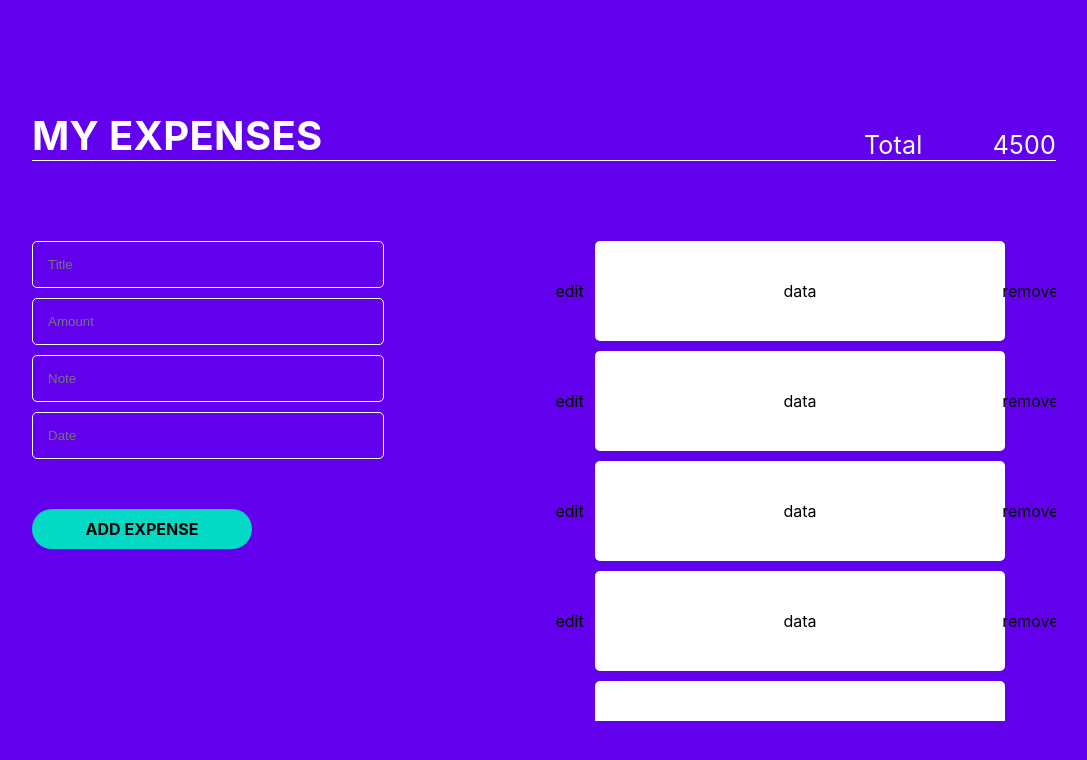
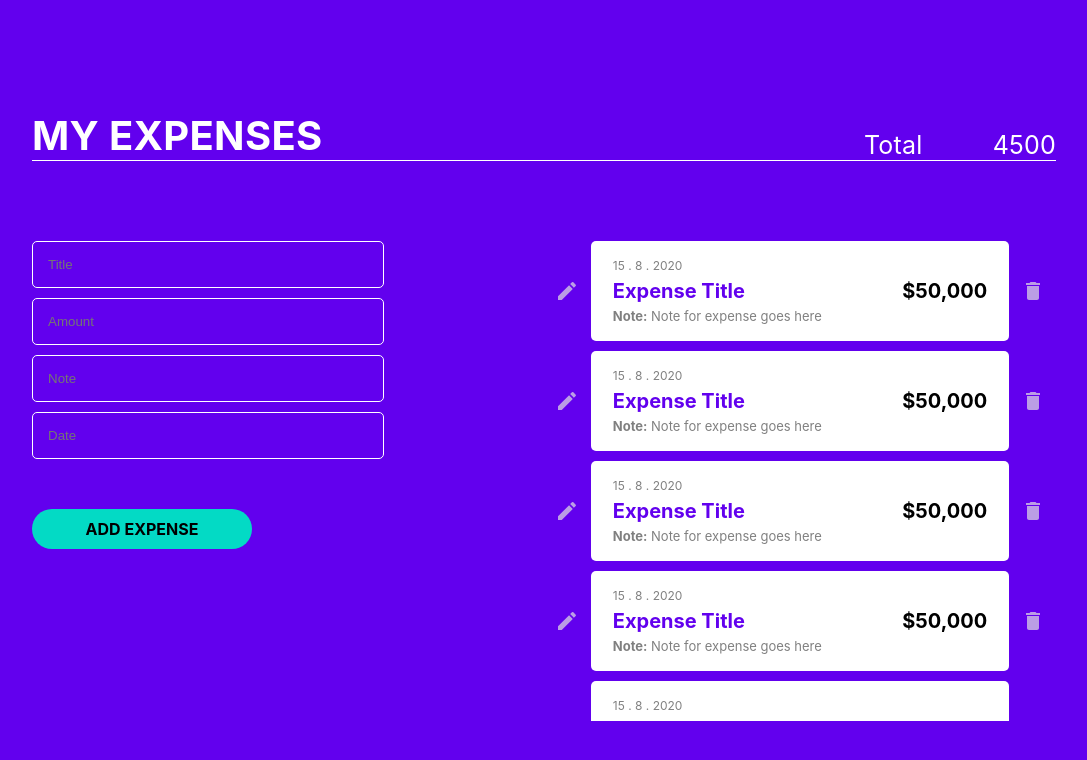
Before and after one commit to Har-SHAW/stackmaze_assignment_reactjs, a React (Create React App) app: page / in a window 1280 px wide. Shown: the top 760 px of the page, without its empty margins (96-1183 px from the left). Built offline with nearby package versions, Linux system fonts and the light colour scheme.

Commit message:
list elements design completed

```diff
--- a/package.json
+++ b/package.json
@@ -3,6 +3,8 @@
   "version": "0.1.0",
   "private": true,
   "dependencies": {
+    "@material-ui/core": "^4.11.0",
+    "@material-ui/icons": "^4.9.1",
     "@testing-library/jest-dom": "^4.2.4",
     "@testing-library/react": "^9.3.2",
     "@testing-library/user-event": "^7.1.2",
--- a/src/App.css
+++ b/src/App.css
@@ -12,7 +12,6 @@
     animation: App-logo-spin infinite 20s linear;
   }
 }
-
 
 .expText {
   font-size: 40px;
@@ -34,10 +33,20 @@
   opacity: 1;
 }
 
-.listEle{
+.listEle {
   height: 100px;
   width: 40vw;
   margin-bottom: 10px;
   display: flex;
   flex-direction: row;
 }
+
+input {
+  margin-bottom: 10px;
+  width: 25vw;
+  border: 1px solid white;
+  background-color: transparent;
+  padding: 15px;
+  border-radius: 5px;
+  color: white;
+}
--- a/src/App.js
+++ b/src/App.js
@@ -1,5 +1,6 @@
 import React from "react";
 import "./App.css";
+import { Delete, Edit } from "@material-ui/icons";
 
 function App() {
   return (
@@ -56,54 +57,10 @@ function App() {
                 paddingTop: "10vh",
               }}
             >
-              <input
-                placeholder="Title"
-                style={{
-                  marginBottom: "10px",
-                  width: "25vw",
-                  border: "1px solid white",
-                  backgroundColor: "transparent",
-                  padding: "15px",
-                  borderRadius: "5px",
-                  color: "white",
-                }}
-              ></input>
-              <input
-                placeholder="Amount"
-                style={{
-                  marginBottom: "10px",
-                  width: "25vw",
-                  border: "1px solid white",
-                  backgroundColor: "transparent",
-                  padding: "15px",
-                  borderRadius: "5px",
-                  color: "white",
-                }}
-              ></input>
-              <input
-                placeholder="Note"
-                style={{
-                  marginBottom: "10px",
-                  width: "25vw",
-                  border: "1px solid white",
-                  backgroundColor: "transparent",
-                  padding: "15px",
-                  borderRadius: "5px",
-                  color: "white",
-                }}
-              ></input>
-              <input
-                placeholder="Date"
-                style={{
-                  marginBottom: "10px",
-                  width: "25vw",
-                  border: "1px solid white",
-                  backgroundColor: "transparent",
-                  padding: "15px",
-                  borderRadius: "5px",
-                  color: "white",
-                }}
-              ></input>
+              <input placeholder="Title"></input>
+              <input placeholder="Amount"></input>
+              <input placeholder="Note"></input>
+              <input placeholder="Date"></input>
               <div
                 style={{
                   backgroundColor: "#03DAC5",
@@ -146,19 +103,83 @@ function App() {
                       alignItems: "center",
                     }}
                   >
-                    edit
+                    <Edit style={{ color: "rgba(225, 225, 225, 0.7)" }} />
                   </div>
                   <div
                     style={{
                       width: "80%",
                       display: "flex",
+                      flexDirection: "column",
                       justifyContent: "center",
                       alignItems: "center",
                       backgroundColor: "white",
                       borderRadius: "5px",
+                      padding: "22px",
                     }}
                   >
-                    data
+                    <div
+                      style={{
+                        height: "10%",
+                        width: "100%",
+                        display: "flex",
+                        alignItems: "center",
+                        color: "grey",
+                        fontSize: "12px",
+                      }}
+                    >
+                      15 . 8 . 2020
+                    </div>
+                    <div
+                      style={{
+                        height: "80%",
+                        width: "100%",
+                        display: "flex",
+                        flexDirection: "row",
+                        justifyContent: "space-between",
+                        fontSize: "20px",
+                        fontWeight: "bold",
+                      }}
+                    >
+                      <div
+                        style={{
+                          height: "100%",
+                          display: "flex",
+                          alignItems: "center",
+                          color: "#6200EE",
+                        }}
+                      >
+                        Expense Title
+                      </div>
+                      <div
+                        style={{
+                          height: "100%",
+                          display: "flex",
+                          alignItems: "center",
+                          fontWeight: "bold",
+                          color: "black",
+                        }}
+                      >
+                        $50,000
+                      </div>
+                    </div>
+                    <div
+                      style={{
+                        height: "10%",
+                        width: "100%",
+                        display: "flex",
+                        alignItems: "center",
+                        color: "grey",
+                        fontSize: "13px",
+                      }}
+                    >
+                      <label
+                        style={{
+                          whiteSpace: "nowrap",
+                        }}
+                      >
+                        <strong>Note:</strong> Note for expense goes here
+                      </label>
+                    </div>
                   </div>
                   <div
                     style={{
@@ -168,7 +189,7 @@ function App() {
                       alignItems: "center",
                     }}
                   >
-                    remove
+                    <Delete style={{ color: "rgba(225, 225, 225, 0.7)" }} />
                   </div>
                 </div>
               ))}
```
Also changed, not shown: 1 other file (tests, documents, lock files or other folders).
